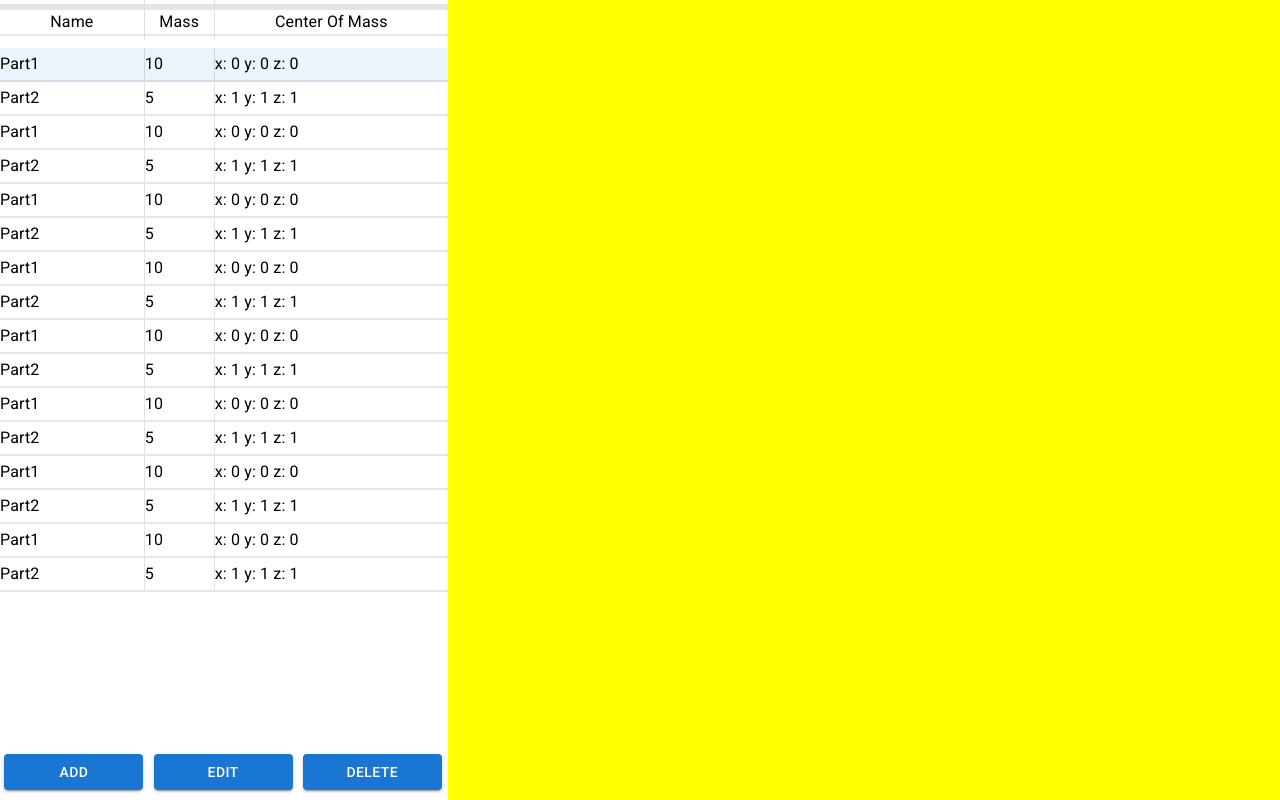
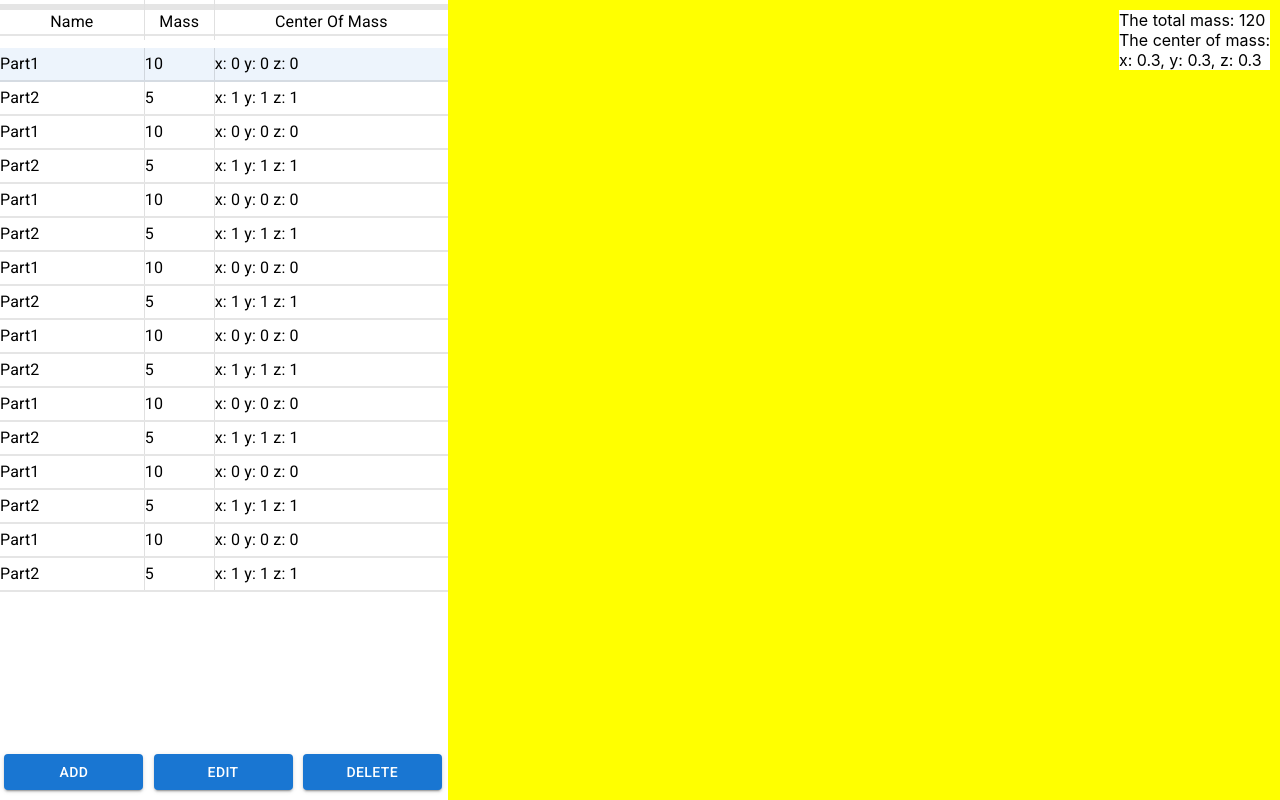
Before and after one commit to Rabadunk/BoatAssetManager, a React (Create React App) app: page / in a window 1280 px wide. Built offline with nearby package versions, Linux system fonts and the light colour scheme.

Commit message:
can calculate and display total mass and center of mass

```diff
--- a/src/App.css
+++ b/src/App.css
@@ -11,3 +11,10 @@
   height: 100vh;
   background-color: red;
 }
+
+.stats {
+  position: absolute;
+  right: 10px;
+  top: 10px;
+  background-color: white;
+}
--- a/src/App.js
+++ b/src/App.js
@@ -1,6 +1,7 @@
 import PartsList from "./components/PartsList/PartsList";
 import Box from '@mui/material/Box';
 import './App.css';
+import Stats from "./components/Stats/Stats";
 
 function App() {
 
@@ -9,6 +10,9 @@ function App() {
       <Box  className = "partsList">
         <PartsList/>
       </Box>
+      <Box className = "stats">
+        <Stats/>
+      </Box>
     </Box>
 
   )
--- a/src/PartReducer.js
+++ b/src/PartReducer.js
@@ -1,6 +1,8 @@
-export const initialState = {
-    totalMass: 0,
-    parts: [
+
+import { calculateTotalMass } from "./utils/calculateTotalMass";
+import { calculateCenterOfMass } from "./utils/calculateCenterOfMass";
+
+const initialParts = [
     { name: 'Part1', mass: 10, centerOfMass: { x: 0, y: 0, z: 0 } },
     { name: 'Part2', mass: 5, centerOfMass: { x: 1, y: 1, z: 1 } },
     { name: 'Part1', mass: 10, centerOfMass: { x: 0, y: 0, z: 0 } },
@@ -17,8 +19,12 @@ export const initialState = {
     { name: 'Part2', mass: 5, centerOfMass: { x: 1, y: 1, z: 1 } },
     { name: 'Part1', mass: 10, centerOfMass: { x: 0, y: 0, z: 0 } },
     { name: 'Part2', mass: 5, centerOfMass: { x: 1, y: 1, z: 1 } },
-    ],
-    centerOfMass: {x: 0, y: 0, z: 0}
+]
+
+export const initialState = {
+    totalMass: calculateTotalMass(initialParts),
+    parts: initialParts,
+    centerOfMass: calculateCenterOfMass(initialParts)
 };
 
 const partReducer = (state, action) => {
--- a/src/PartsContext.js
+++ b/src/PartsContext.js
@@ -1,7 +1,7 @@
 import { createContext, useReducer, useContext } from "react";
 import partReducer, { initialState } from "./PartReducer";
-import { calculateTotalMass } from "./components/Utils/calculateTotalMass";
-import { calculateCenterOfMass } from "./components/Utils/calculateCenterOfMass";
+import { calculateTotalMass } from "./utils/calculateTotalMass";
+import { calculateCenterOfMass } from "./utils/calculateCenterOfMass";
 
 const PartsContext = createContext(initialState);
 
@@ -52,12 +52,13 @@ export const PartsProvider = ({ children }) => {
       };
 
     const updateTotalMass = (parts) => {
-        let total = calculateTotalMass(parts);
+        let totalMass = calculateTotalMass(parts);
+        console.log("total mass: ", totalMass);
 
         dispatch({
           type: "UPDATE_TOTAL_MASS",
           payload: {
-            total
+            totalMass: totalMass
           }
         });
     };
--- /dev/null
+++ b/src/components/Stats/Stats.js
@@ -0,0 +1,14 @@
+import useParts from '../../PartsContext.js';
+
+const Stats = () => {
+    const { totalMass, centerOfMass } = useParts();
+    return (
+        <div>
+            <div>The total mass: {totalMass}</div>
+            <div>The center of mass:</div>
+            <div>x: {centerOfMass.x}, y: {centerOfMass.y}, z: {centerOfMass.z}</div>
+        </div>
+    )
+}
+
+export default Stats;
--- a/src/components/Utils/calculateCenterOfMass.js
+++ b/src/utils/calculateCenterOfMass.js
@@ -9,10 +9,11 @@ export const calculateCenterOfMass = (dataPoints) => {
     dataPoints.forEach((point) => {
       console.log(point);
       const { name, mass, centerOfMass } = point;
-      sumMass += mass;
-      sumX += mass * centerOfMass.x;
-      sumY += mass * centerOfMass.y;
-      sumZ += mass * centerOfMass.z;
+      const massNum = Number(mass);
+      sumMass += massNum;
+      sumX += massNum * Number(centerOfMass.x);
+      sumY += massNum * Number(centerOfMass.y);
+      sumZ += massNum * Number(centerOfMass.z);
     });
 
     // Calculate the center of mass
@@ -20,5 +21,5 @@ export const calculateCenterOfMass = (dataPoints) => {
     const centerY = sumY / sumMass;
     const centerZ = sumZ / sumMass;
 
-    return { x: centerX, y: centerY, z: centerZ };
+    return { x: centerX.toFixed(1), y: centerY.toFixed(1), z: centerZ.toFixed(1)};
 }
--- a/src/components/Utils/calculateTotalMass.js
+++ b/src/utils/calculateTotalMass.js
@@ -2,9 +2,9 @@ export const calculateTotalMass = (dataPoints) => {
     // Initialize variable to store the total mass
     let totalMass = 0;
 
-    // Iterate through the cards to calculate the total mass
+    // Iterate through the points to calculate the total mass
     dataPoints.forEach((point) => {
-      totalMass += point.mass;
+      totalMass += Number(point.mass);
     });
 
     return totalMass;
```
Also changed, not shown: 1 other file (tests, documents, lock files or other folders). Lines whose indentation alone changed are shown as unchanged.
